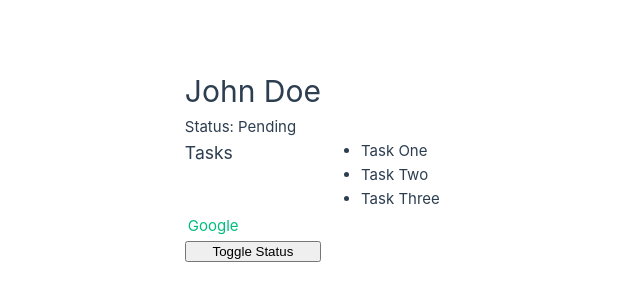
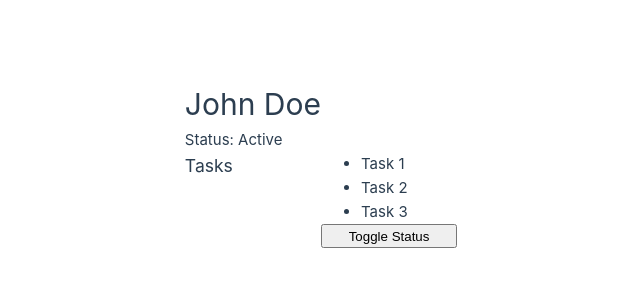
Before and after one commit to elderdo/vue-crash-2024, a Vue app: page / in a window 1280 px wide. Shown: the part 236-536 px from the top of the page, without its empty margins (319-959 px from the left). Built offline with nearby package versions, Linux system fonts and the light colour scheme; no server answers.

Commit message:
Implemented more verbose method

```diff
--- a/src/App.vue
+++ b/src/App.vue
@@ -1,34 +1,25 @@
 <script>
+import { ref } from 'vue';
 
 export default {
-  name: 'App',
-  data() {
-    return {
-      name: 'John Doe',
-      status: 'pending',
-      tasks: ['Task One', 'Task Two', 'Task Three'],
-      link: 'https://www.google.com'
-    }
-  },
-  methods: {
-    toggleStatus() {
-      if (this.status === 'active') {
-        this.status = 'pending'
-      } else if (this.status === 'pending') {
-        this.status = 'inactive'
+  setup() {
+    const name = ref('John Doe');
+    const status = ref('active');
+    const tasks = ref(['Task 1', 'Task 2', 'Task 3']);
+
+    const toggleStatus = () => {
+      if (status.value === 'active') {
+        status.value = 'pending';
+      } else if (status.value === 'pending') {
+        status.value = 'inactive';
       } else {
-        this.status = 'active'
+        status.value = 'active';
       }
     }
-  },
-  created() {
-    fetch('https://jobs.github.com/positions.json')
-      .then(response => response.json())
-      .then(data => {
-        this.jobs = data
-      })
+
+    return { name, status, tasks, toggleStatus };
   }
-}
+};
 </script>
 
 <template>
@@ -42,8 +33,6 @@ export default {
   <ul>
     <li v-for="task in tasks" :key="task">{{ task }}</li>
   </ul>
-  <!-- <a v-bind:href="link">Google</a> -->
-  <a :href="link">Google</a>
   <br>
   <!-- <button v-on:click="toggleStatus">Toggle Status</button> -->
   <button @click="toggleStatus">Toggle Status</button>
```
